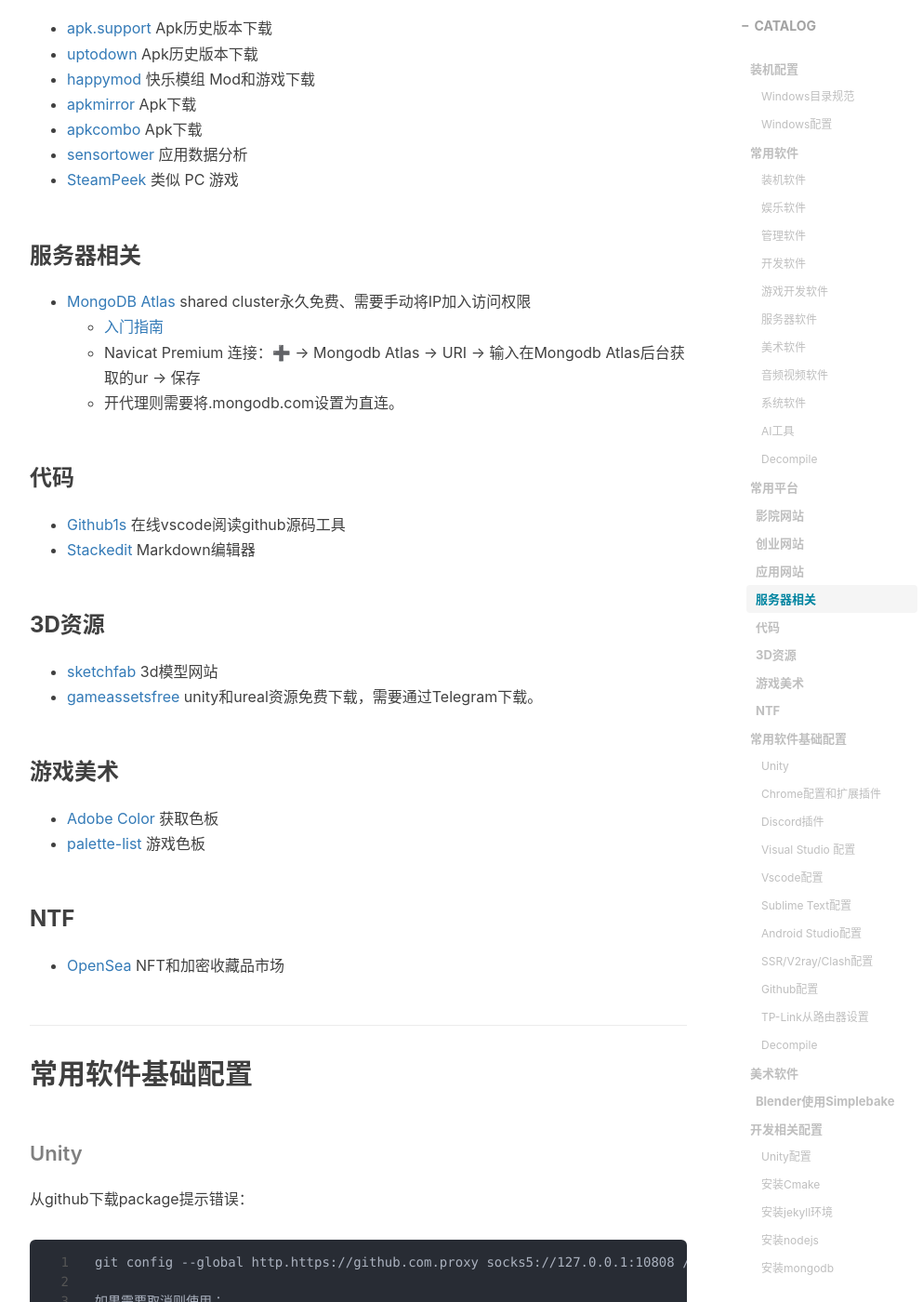
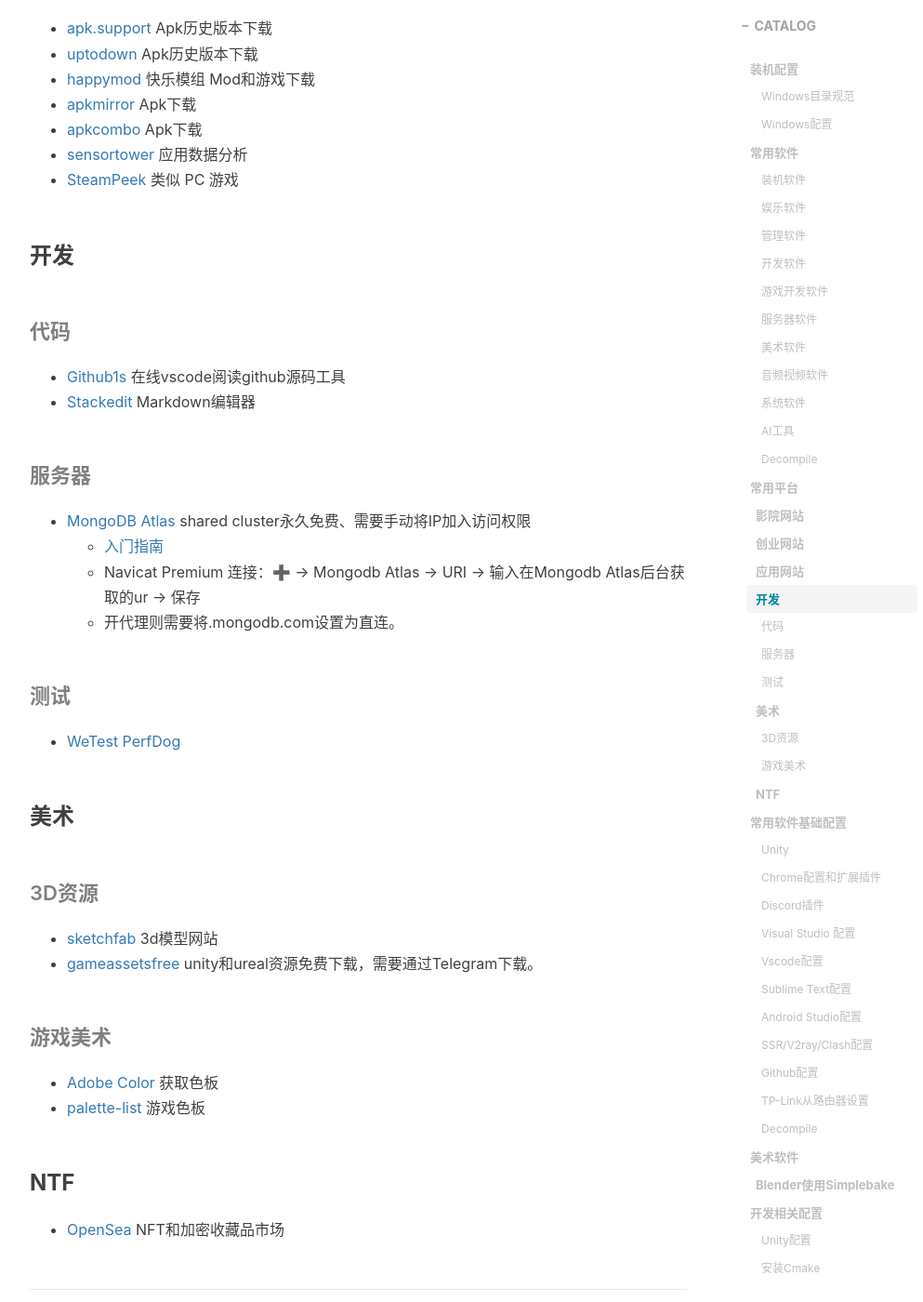
Before and after one commit to gumcstronger/gumcstronger.github.io, a Jekyll site: the page built from _posts/2022/2022-08-24-windows.md, in a window 1280 px wide and 1400 px high, scrolled down 7667 px. Shown: the whole window at 93% size, without its empty margins (233-1226 px from the left). Built offline with Jekyll 4.4.1, drawn with Linux system fonts in a browser that asks for light colours; comment, search, counter and statistics services are not loaded.

Commit message:
Update 2022-08-24-windows.md

```diff
--- a/_posts/2022/2022-08-24-windows.md
+++ b/_posts/2022/2022-08-24-windows.md
@@ -180,7 +180,7 @@
   - [Windows](https://github.com/Alvin9999/new-pac/wiki/ss%E5%85%8D%E8%B4%B9%E8%B4%A6%E5%8F%B7)
 - V2ray
   - [Windows](https://github.com/2dust/v2rayN)
-  - [Mac](https://github.com/yanue/V2rayU)
+  - [Mac](https://github.com/yanue/V2rayU/tree/dev)
   - [Android](https://github.com/bannedbook/v2ray.vpn/releases)
 - Clash
   - [Windows / Mac](https://github.com/Fndroid/clash_for_windows_pkg)
@@ -265,24 +265,32 @@
 * [sensortower](https://sensortower.com) 应用数据分析
 * [SteamPeek](https://steampeek.hu/)  类似 PC 游戏
 
-### 服务器相关
+### 开发
+
+#### 代码
+
+* [Github1s ](https://github.com/conwnet/github1s)在线vscode阅读github源码工具
+* [Stackedit](https://stackedit.io/app#) Markdown编辑器
+
+#### 服务器
 
 * [MongoDB Atlas](https://www.mongodb.com/atlas/database) shared cluster永久免费、需要手动将IP加入访问权限
   * [入门指南](https://www.mongodb.com/docs/atlas/getting-started/)
   * Navicat Premium 连接：➕ -> Mongodb Atlas -> URI -> 输入在Mongodb Atlas后台获取的ur -> 保存
   * 开代理则需要将.mongodb.com设置为直连。
 
-### 代码
+#### 测试
 
-* [Github1s ](https://github.com/conwnet/github1s)在线vscode阅读github源码工具
-* [Stackedit](https://stackedit.io/app#) Markdown编辑器
+* [WeTest PerfDog](https://wetest.qq.com/products/perfdog)
 
-### 3D资源
+### 美术
+
+#### 3D资源
 
 * [sketchfab](https://sketchfab.com/) 3d模型网站
 * [gameassetsfree](https://gameassetsfree.com/) unity和ureal资源免费下载，需要通过Telegram下载。
 
-### 游戏美术
+#### 游戏美术
 
 * [Adobe Color](https://color.adobe.com/zh/create/image) 获取色板
 * [palette-list](https://lospec.com/palette-list) 游戏色板
```
